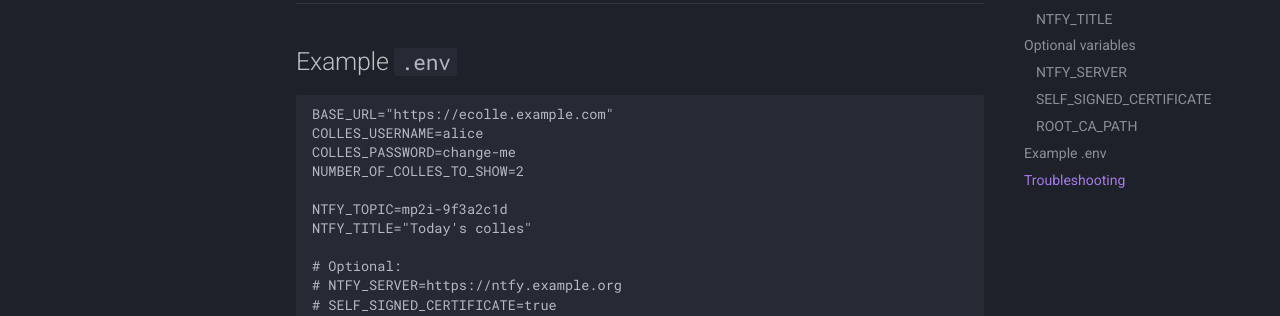
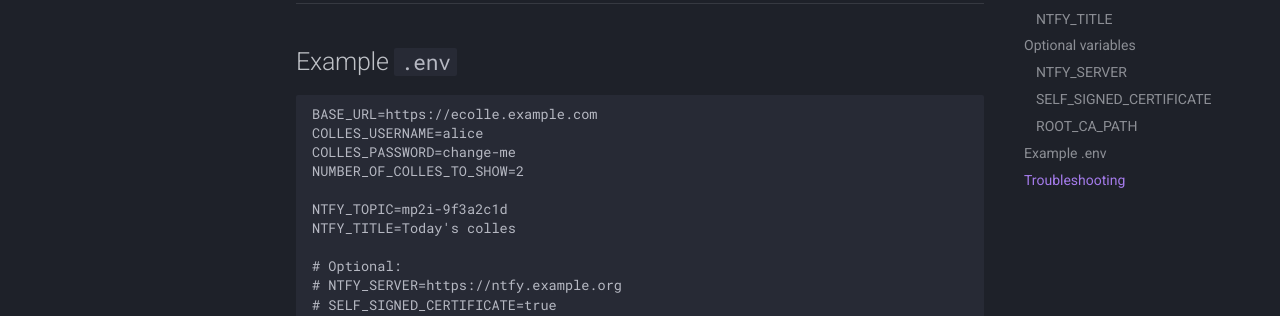
Before and after one commit to florianzarbo/ecolle-scraper, an MkDocs documentation site: the page built from docs/configuration.md, in a window 1280 px wide and 900 px high, scrolled down 2939 px. Shown: the part 278-594 px from the top of the window. Built offline with MkDocs 1.6.1 and Material for MkDocs 9.7.7, drawn with Linux system fonts in a browser that asks for light colours; comment, search, counter and statistics services are not loaded; some of the changed text lies outside the part shown.

````diff
--- a/docs/configuration.md
+++ b/docs/configuration.md
@@ -23,7 +23,7 @@ Base URL of your institution's e-colle website.
 - Example:
 
 
-        BASE_URL="https://ecolle.example.com"
+        BASE_URL=https://ecolle.example.com
 
 
 - Notes: Include `https://` and use the site's base URL (no extra path unless required by your institution).
@@ -84,7 +84,7 @@ The title used for notifications.
 
 - Example:
 
-        NTFY_TITLE="Today's colles"
+        NTFY_TITLE=Today's colles
 
 
 - Tip: Keep quotes if there are spaces.
@@ -129,13 +129,13 @@ Path to the Root CA file (PEM) that signed your TLS certificate.
 ## Example `.env`
 
 ```env
-BASE_URL="https://ecolle.example.com"
+BASE_URL=https://ecolle.example.com
 COLLES_USERNAME=alice
 COLLES_PASSWORD=change-me
 NUMBER_OF_COLLES_TO_SHOW=2
 
 NTFY_TOPIC=mp2i-9f3a2c1d
-NTFY_TITLE="Today's colles"
+NTFY_TITLE=Today's colles
 
 # Optional:
 # NTFY_SERVER=https://ntfy.example.org
--- a/pyproject.toml
+++ b/pyproject.toml
@@ -1,6 +1,6 @@
 [project]
 name = "ecolle-scraper"
-version = "1.1.0a1"
+version = "1.1.0a2"
 description = "Scraper for ecolle"
 readme = "README.md"
 requires-python = ">=3.13"
````
Also changed, not shown: README.md (+2 -5 lines), 2 other files.
